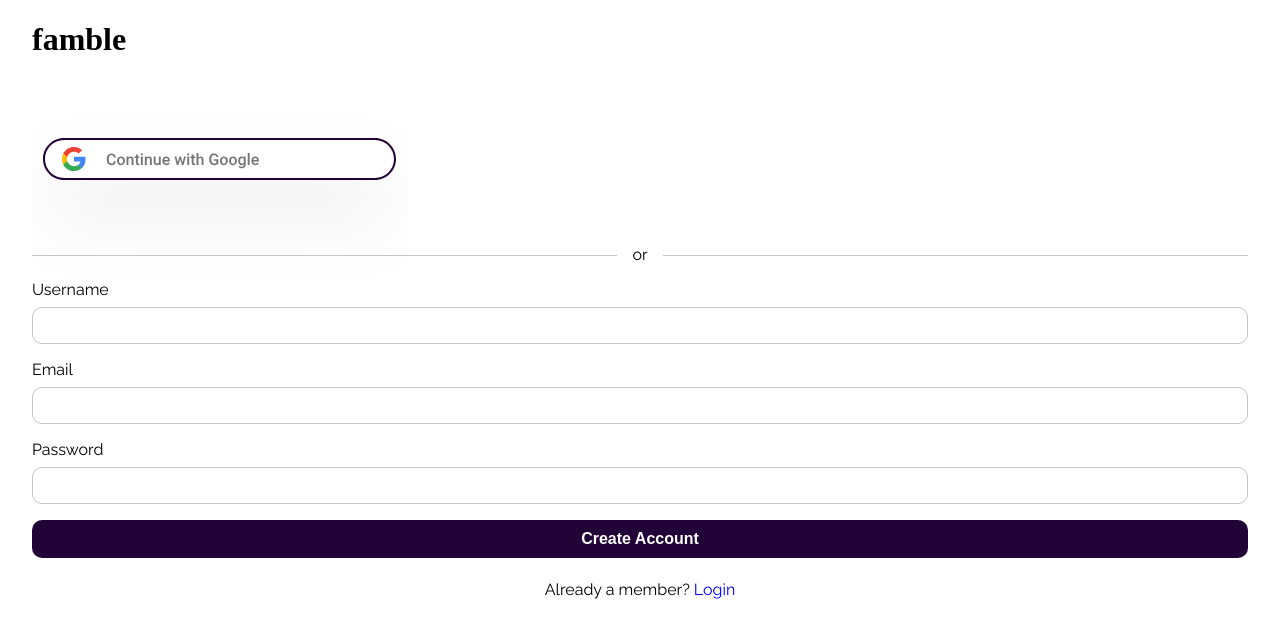
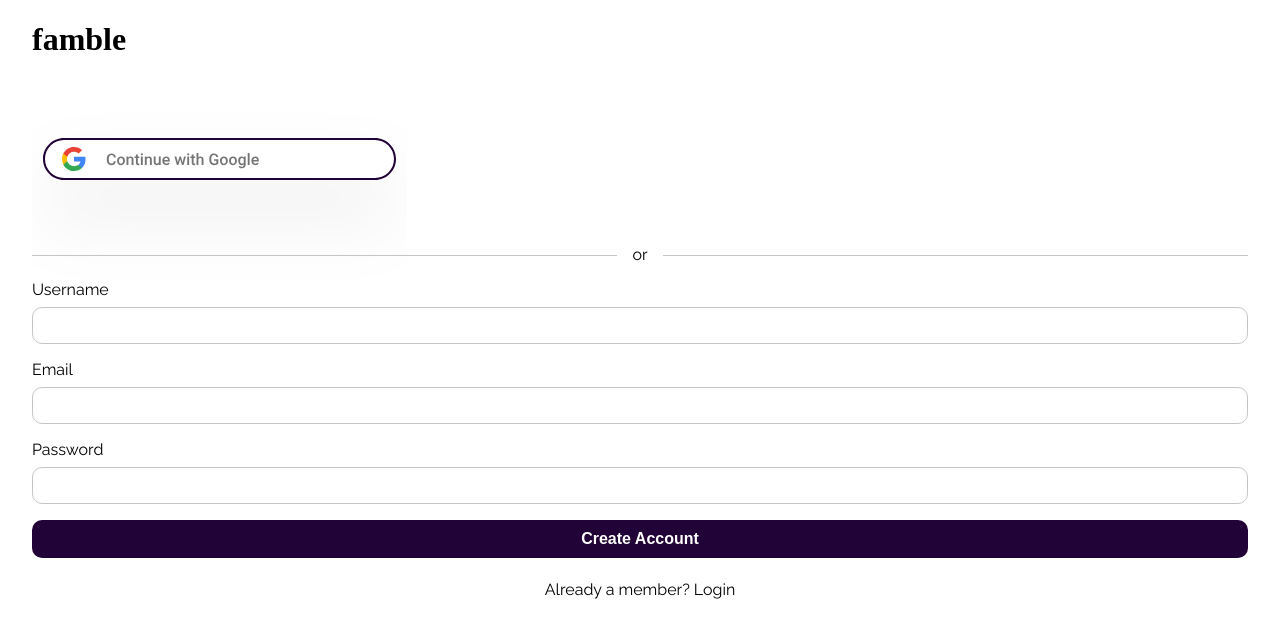
Before and after one commit to jvelis94/famble-nextjs, a Next.js app: page /register in a window 1280 px wide. Shown: the top 638 px of the page. Built offline with nearby package versions, Linux system fonts and the light colour scheme; no server answers; a web font is replaced by a local one.

Commit message:
added nextjs Link tag to links

```diff
--- a/pages/register.js
+++ b/pages/register.js
@@ -6,6 +6,7 @@ import Alert from '@mui/material/Alert';
 import AlertTitle from '@mui/material/AlertTitle';
 import { useRouter } from 'next/router'
 import { useCookies } from 'react-cookie';
+import Link from 'next/link'
 
 
 const Register = () => {
@@ -81,7 +82,7 @@ const Register = () => {
                 </div>
             </form>
             <h4 style={{textAlign: 'center', fontWeight: 400}}>
-                Already a member? <a style={{color: 'blue'}} href='/login'>Login</a>
+                Already a member? <Link style={{color: 'blue'}} href='/login'><a>Login</a></Link>
             </h4>
         </div>
     )
```
